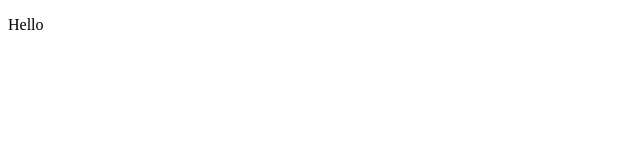
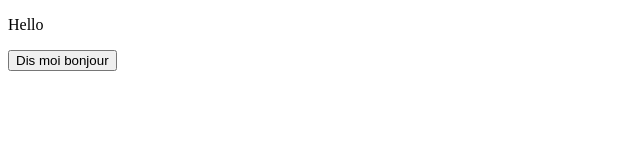
Before and after one commit to imphilippesimo/TPJS, a plain HTML site: page index.html in a window 1280 px wide. Shown: the whole page, without its empty margins (0-640 px from the left). Drawn offline with Linux system fonts and the light colour scheme.

Commit message:
write JS inside attributes

```diff
--- a/index.html
+++ b/index.html
@@ -9,6 +9,9 @@
 <body>
     <p onclick="alert('Tu as cliqué sur hello')">Hello</p>
 
+    <input type="button" value="Dis moi bonjour"
+        onclick="myName = prompt('Quel est ton nom ?'); alert('Bonjour '+myName); ">
+
 </body>
 
 </html>
```
